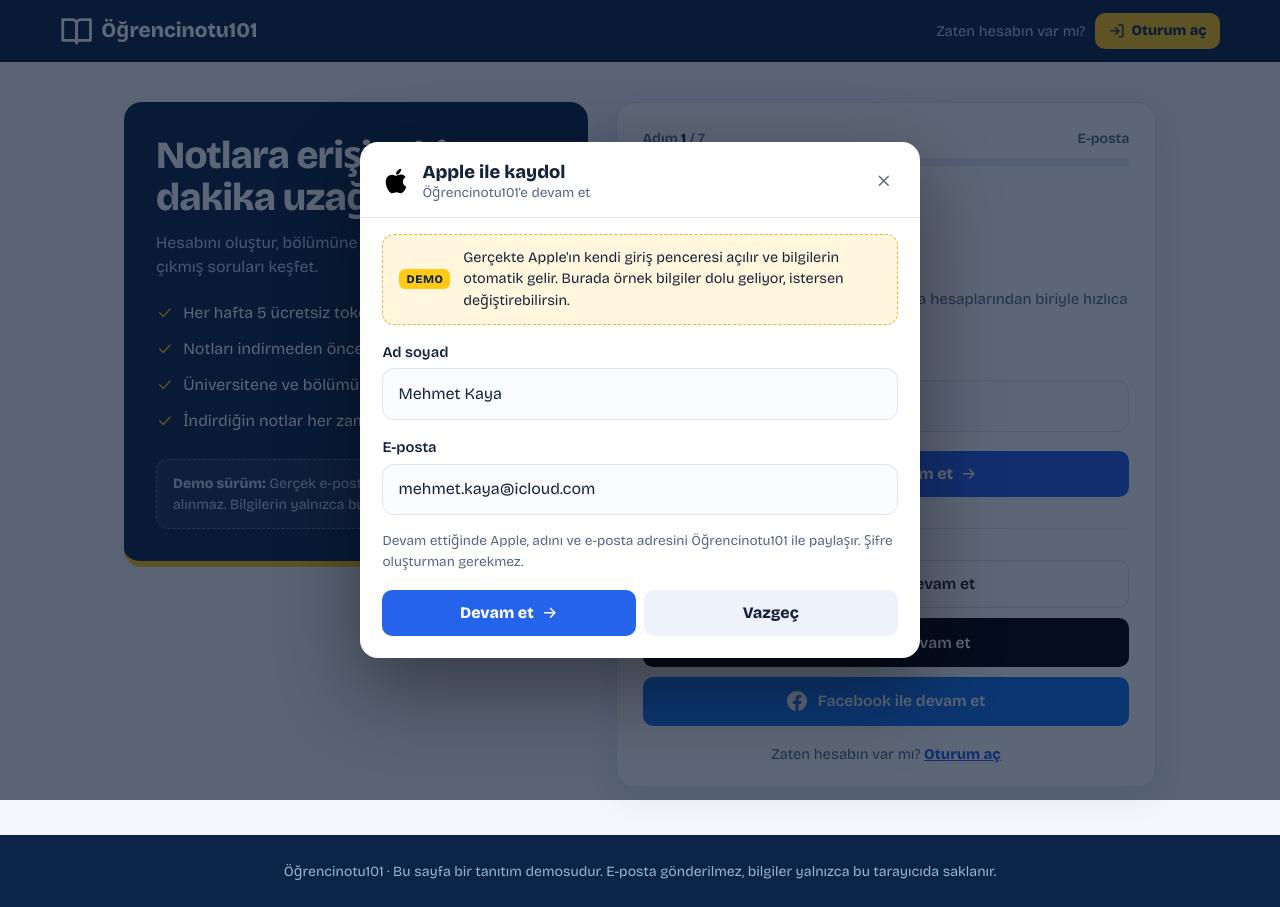
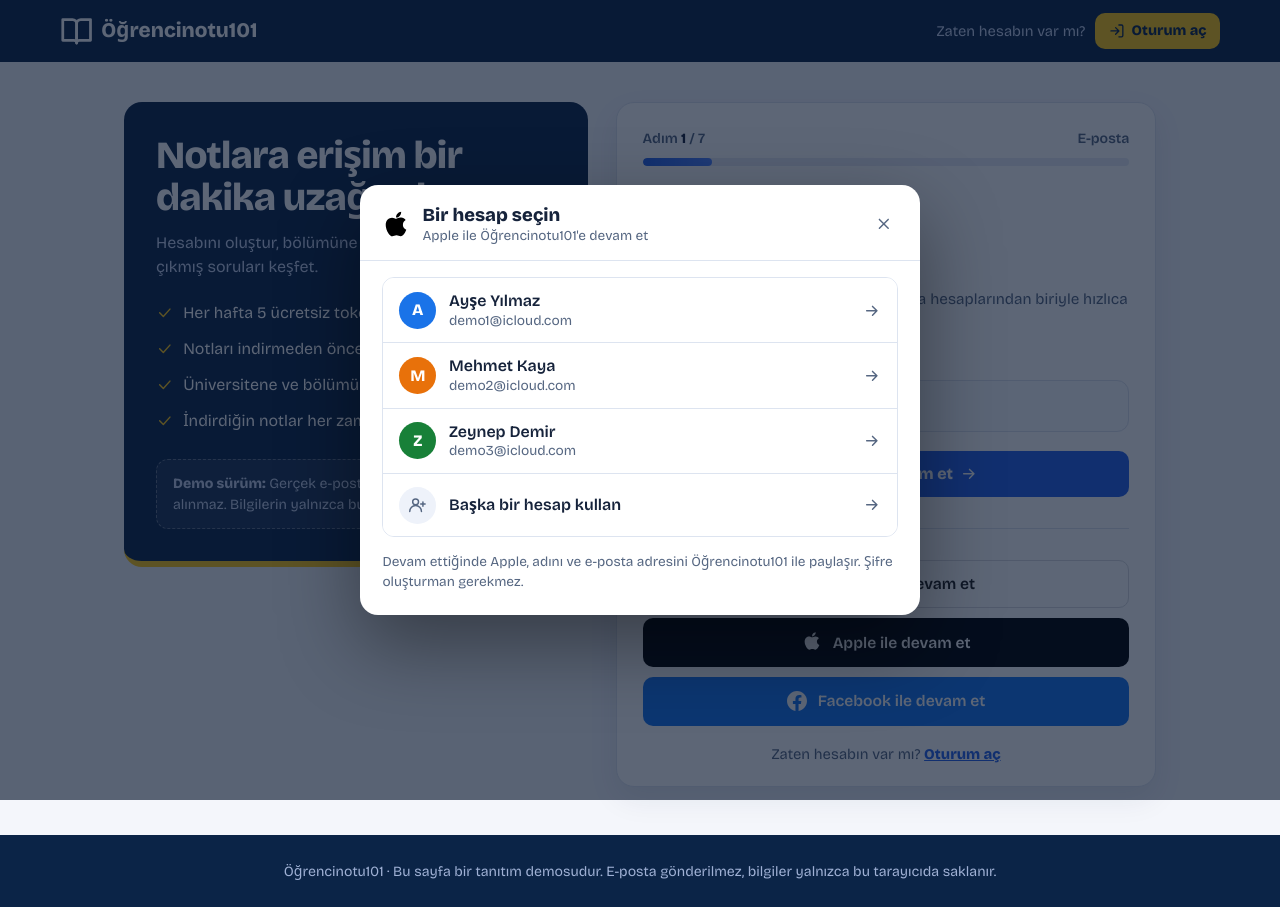
Before and after one commit to Hsynsnt29/Oyun-tasar-m-devi, a plain HTML site: page ogrencinotu101/register.html in a window 1280 px wide. Both pictures are taken after a click on the button "Apple ile devam et". Drawn offline with nearby package versions, Linux system fonts and the light colour scheme.

Commit message:
register.html: sosyal hesapta hesap seçme ekranı
- Google/Apple/Facebook için 3'er demo hesap (demo1-3@gmail.com, @icloud.com, @hotmail.com)
- 'Başka bir hesap kullan' ile kendi ad soyad ve e-postasını yazma (sadece kalıp kontrolü)
- Sağlayıcı penceresindeki DEMO açıklaması kaldırıldı (kod ekranındaki kaldı)

Co-Authored-By: Claude Opus 5.5 <noreply@anthropic.com>
Claude-Session: https://claude.ai/code/session_016DiizQrb1HSK2Xwh6gXLmv

```diff
--- a/ogrencinotu101/register.html
+++ b/ogrencinotu101/register.html
@@ -96,7 +96,18 @@ select.inp{appearance:none;background-image:linear-gradient(45deg,transparent 50
 .oa-head.apple .brand{color:#000} .oa-head.facebook .brand{color:#1877f2}
 .oa-head h2{font-size:1.15rem;line-height:1.25;flex:1}
 .oa-head small{display:block;color:var(--muted);font-weight:400;font-size:.85rem}
-.share{font-size:.85rem;color:var(--muted);margin-top:.3rem}
+.share{font-size:.85rem;color:var(--muted);margin-top:.9rem}
+.accts{list-style:none;display:grid;border:1px solid var(--line);border-radius:12px;overflow:hidden}
+.accts li+li{border-top:1px solid var(--line)}
+.acct{width:100%;display:flex;align-items:center;gap:.8rem;background:#fff;border:0;padding:.8rem 1rem;text-align:left;transition:background .15s}
+.acct:hover{background:#f4f7fc}
+.acct .av{width:2.3rem;height:2.3rem;border-radius:50%;display:grid;place-items:center;color:#fff;font-weight:700;flex:none}
+.acct .av.add{background:#eef2fa;color:var(--muted)}
+.acct .who{flex:1;min-width:0;display:grid;line-height:1.3}
+.acct .who b{font-weight:600}
+.acct .who small{color:var(--muted);font-size:.86rem;overflow:hidden;text-overflow:ellipsis;white-space:nowrap}
+.acct .chev{color:var(--muted)}
+.oa-ex{margin:1rem 1.4rem 0}
 
 /* Şifre */
 .pw{position:relative}
@@ -245,6 +256,7 @@ dialog::backdrop{background:rgba(7,20,45,.65)}
   <symbol id="b-google" viewBox="0 0 48 48"><path fill="#EA4335" d="M24 9.5c3.54 0 6.71 1.22 9.21 3.6l6.85-6.85C35.9 2.38 30.47 0 24 0 14.62 0 6.51 5.38 2.56 13.22l7.98 6.19C12.43 13.72 17.74 9.5 24 9.5z"/><path fill="#4285F4" d="M46.98 24.55c0-1.57-.15-3.09-.38-4.55H24v9.02h12.94c-.58 2.96-2.26 5.48-4.78 7.18l7.73 6c4.51-4.18 7.09-10.36 7.09-17.65z"/><path fill="#FBBC05" d="M10.53 28.59c-.48-1.45-.76-2.99-.76-4.59s.27-3.14.76-4.59l-7.98-6.19C.92 16.46 0 20.12 0 24c0 3.88.92 7.54 2.56 10.78l7.97-6.19z"/><path fill="#34A853" d="M24 48c6.48 0 11.93-2.13 15.89-5.81l-7.73-6c-2.15 1.45-4.92 2.3-8.16 2.3-6.26 0-11.57-4.22-13.47-9.91l-7.98 6.19C6.51 42.62 14.62 48 24 48z"/></symbol>
   <symbol id="b-apple" viewBox="0 0 384 512"><path fill="currentColor" d="M318.7 268.7c-.2-36.7 16.4-64.4 50-84.8-18.8-26.9-47.2-41.7-84.7-44.6-35.5-2.8-74.3 20.7-88.5 20.7-15 0-49.4-19.7-76.4-19.7C63.3 141.2 4 184.8 4 273.5q0 39.3 14.4 81.2c12.8 36.7 59 126.7 107.2 125.2 25.2-.6 43-17.9 75.8-17.9 31.8 0 48.3 17.9 76.4 17.9 48.6-.7 90.4-82.5 102.6-119.3-65.2-30.7-61.7-90-61.7-91.9zm-56.6-164.2c27.3-32.4 24.8-61.9 24-72.5-24.1 1.4-52 16.4-67.9 34.9-17.5 19.8-27.8 44.3-25.6 71.9 26.1 2 49.9-11.4 69.5-34.3z"/></symbol>
   <symbol id="b-facebook" viewBox="0 0 24 24"><path fill="currentColor" d="M24 12.073c0-6.627-5.373-12-12-12s-12 5.373-12 12c0 5.99 4.388 10.954 10.125 11.854v-8.385H7.078v-3.47h3.047V9.43c0-3.007 1.792-4.669 4.533-4.669 1.312 0 2.686.235 2.686.235v2.953H15.83c-1.491 0-1.956.925-1.956 1.874v2.25h3.328l-.532 3.47h-2.796v8.385C19.612 23.027 24 18.062 24 12.073z"/></symbol>
+  <symbol id="useradd" viewBox="0 0 24 24"><circle cx="9" cy="8" r="4"/><path d="M1 21a8 8 0 0 1 16 0M19 8v6M16 11h6"/></symbol>
   <symbol id="close" viewBox="0 0 24 24"><path d="M6 6l12 12M18 6 6 18"/></symbol>
 </svg>
 
@@ -475,27 +487,31 @@ dialog::backdrop{background:rgba(7,20,45,.65)}
 
 <!-- Sosyal hesapla kayıt penceresi (demo) -->
 <dialog id="oaDlg" aria-labelledby="oaTitle">
-  <div class="oa-head" id="oaHead"><svg class="brand" aria-hidden="true"><use id="oaLogo" href="#b-google"/></svg><h2 id="oaTitle">Google ile kaydol<small>Öğrencinotu101'e devam et</small></h2><button class="x" type="button" data-close aria-label="Kapat"><svg class="i"><use href="#close"/></svg></button></div>
-  <form class="db" id="oaForm" novalidate style="padding-top:1rem">
-    <div class="democode" style="margin-bottom:1rem"><span class="tag">DEMO</span><span style="flex:1;min-width:12em" id="oaNote"></span></div>
+  <div class="oa-head" id="oaHead"><svg class="brand" aria-hidden="true"><use id="oaLogo" href="#b-google"/></svg><h2 id="oaTitle">Bir hesap seçin<small id="oaSub">Öğrencinotu101'e devam etmek için</small></h2><button class="x" type="button" data-close aria-label="Kapat"><svg class="i"><use href="#close"/></svg></button></div>
+  <div class="exists oa-ex" id="oaExists" hidden>
+    <span>Bu e-postaya ait bir hesabımız zaten mevcut.</span>
+    <a class="btn btn-y sm" id="oaExistsLink" href="login.html"><svg class="i"><use href="#login"/></svg> Oturum aç</a>
+  </div>
+  <!-- Hesap seçme -->
+  <div class="db" id="oaPick" style="padding-top:1rem">
+    <ul class="accts" id="oaList"></ul>
+    <p class="share" id="oaShare"></p>
+  </div>
+  <!-- Başka bir hesap kullan -->
+  <form class="db" id="oaForm" novalidate hidden style="padding-top:1rem">
     <div class="field">
       <label for="oaName">Ad soyad</label>
-      <input class="inp" id="oaName" maxlength="60">
+      <input class="inp" id="oaName" autocomplete="name" placeholder="Örn. Ayşe Yılmaz" maxlength="60">
       <p class="err" id="oaNameErr" aria-live="polite"></p>
     </div>
     <div class="field">
       <label for="oaEmail">E-posta</label>
-      <input class="inp" id="oaEmail" type="email" maxlength="80">
+      <input class="inp" id="oaEmail" type="email" inputmode="email" autocomplete="email" maxlength="80">
       <p class="err" id="oaEmailErr" aria-live="polite"></p>
-      <div class="exists" id="oaExists" hidden>
-        <span>Bu e-postaya ait bir hesabımız zaten mevcut.</span>
-        <a class="btn btn-y sm" id="oaExistsLink" href="login.html"><svg class="i"><use href="#login"/></svg> Oturum aç</a>
-      </div>
     </div>
-    <p class="share" id="oaShare"></p>
     <div class="dfoot">
       <button type="submit" class="btn btn-b">Devam et <svg class="i"><use href="#right"/></svg></button>
-      <button type="button" class="btn btn-l" data-close>Vazgeç</button>
+      <button type="button" class="btn btn-l" id="oaBack"><svg class="i"><use href="#left"/></svg> Hesaplara dön</button>
     </div>
   </form>
 </dialog>
@@ -516,12 +532,14 @@ const USERS_KEY = 'ogrencinotu101_users';
 const FLOW_EMAIL  = ['email','pass','pass2','name','code','school','interests'];
 const FLOW_SOCIAL = ['email','code','school','interests'];
 const STEP_NAMES = {email:'E-posta', pass:'Şifre', pass2:'Şifre tekrar', name:'Ad soyad', code:'Doğrulama', school:'Okul bilgileri', interests:'İlgi alanları'};
-// Demo: sosyal hesap penceresinde örnek olarak dolu gelen bilgiler
+// Demo: her sağlayıcıda bu tarayıcıda oturum açık gibi görünen 3 hesap
+const DEMO_PEOPLE = [['Ayşe Yılmaz','#1a73e8'], ['Mehmet Kaya','#e8710a'], ['Zeynep Demir','#188038']];
 const PROVIDERS = {
-  google:   {label:'Google',   demo:['Ayşe Yılmaz', 'ayse.yilmaz@gmail.com']},
-  apple:    {label:'Apple',    demo:['Mehmet Kaya', 'mehmet.kaya@icloud.com']},
-  facebook: {label:'Facebook', demo:['Zeynep Demir','zeynep.demir@hotmail.com']}
+  google:   {label:'Google',   domain:'gmail.com'},
+  apple:    {label:'Apple',    domain:'icloud.com'},
+  facebook: {label:'Facebook', domain:'hotmail.com'}
 };
+const demoAccounts = p => DEMO_PEOPLE.map(([name, color], i) => ({name, color, email:`demo${i+1}@${PROVIDERS[p].domain}`}));
 const MAX_TRIES = 3, RESEND_SEC = 30, MAX_INTERESTS = 3;
 // Demo için önceden kayıtlı sayılan hesap ("zaten kayıtlı" uyarısını denemek için)
 const DEMO_EMAILS = ['demo@ogrencinotu101.com'];
@@ -958,43 +976,65 @@ $('#chips').addEventListener('click', e => {
    Gerçekte sağlayıcının kendi penceresi açılır, kullanıcı hesabını seçer ve
    ad soyad + e-posta siteye otomatik gelir. Şifre oluşturulmaz. */
 let oaProvider = null;
+function oaView(form){
+  $('#oaPick').hidden = form; $('#oaForm').hidden = !form; $('#oaExists').hidden = true;
+  $('#oaTitle').firstChild.nodeValue = form ? 'Başka bir hesap kullan' : 'Bir hesap seçin';
+  if(form){
+    ['oaName','oaEmail'].forEach(id => { $('#'+id).value = ''; $('#'+id).classList.remove('bad'); setErr(id+'Err',''); });
+    $('#oaEmail').placeholder = 'ornek@' + PROVIDERS[oaProvider].domain;
+    setTimeout(() => $('#oaName').focus(), 30);
+  } else setTimeout(() => $('#oaList .acct')?.focus(), 30);
+}
 $$('[data-provider]').forEach(b => b.addEventListener('click', () => {
   oaProvider = b.dataset.provider;
   const pr = PROVIDERS[oaProvider];
   $('#oaHead').className = 'oa-head ' + oaProvider;
   $('#oaLogo').setAttribute('href', '#b-' + oaProvider);
-  $('#oaTitle').firstChild.nodeValue = pr.label + ' ile kaydol';
-  $('#oaNote').textContent = `Gerçekte ${pr.label}'ın kendi giriş penceresi açılır ve bilgilerin otomatik gelir. Burada örnek bilgiler dolu geliyor, istersen değiştirebilirsin.`;
+  $('#oaSub').textContent = `${pr.label} ile Öğrencinotu101'e devam et`;
   $('#oaShare').textContent = `Devam ettiğinde ${pr.label}, adını ve e-posta adresini Öğrencinotu101 ile paylaşır. Şifre oluşturman gerekmez.`;
-  $('#oaName').value = pr.demo[0]; $('#oaEmail').value = pr.demo[1];
-  ['oaName','oaEmail'].forEach(id => { $('#'+id).classList.remove('bad'); setErr(id+'Err',''); });
-  $('#oaExists').hidden = true;
+  $('#oaList').innerHTML = demoAccounts(oaProvider).map((a, i) => `<li><button type="button" class="acct" data-acct="${i}">
+      <span class="av" style="background:${a.color}">${esc(a.name[0])}</span>
+      <span class="who"><b>${esc(a.name)}</b><small>${esc(a.email)}</small></span>
+      <svg class="i chev"><use href="#right"/></svg></button></li>`).join('') +
+    `<li><button type="button" class="acct" data-acct="other"><span class="av add"><svg class="i"><use href="#useradd"/></svg></span>
+      <span class="who"><b>Başka bir hesap kullan</b></span><svg class="i chev"><use href="#right"/></svg></button></li>`;
+  oaView(false);
   $('#oaDlg').showModal();
 }));
+$('#oaList').addEventListener('click', e => {
+  const b = e.target.closest('[data-acct]'); if(!b) return;
+  if(b.dataset.acct === 'other') return oaView(true);
+  const a = demoAccounts(oaProvider)[+b.dataset.acct];
+  socialDone(a.name, a.email);
+});
+$('#oaBack').addEventListener('click', () => oaView(false));
 ['oaName','oaEmail'].forEach(id => $('#'+id).addEventListener('input', () => {
-  $('#'+id).classList.remove('bad'); setErr(id+'Err',''); if(id === 'oaEmail') $('#oaExists').hidden = true;
+  $('#'+id).classList.remove('bad'); setErr(id+'Err',''); $('#oaExists').hidden = true;
 }));
 $('#oaForm').addEventListener('submit', e => {
   e.preventDefault();
   const n = cleanName($('#oaName').value), m = $('#oaEmail').value.trim().toLowerCase();
-  const nErr = nameError(n), mErr = emailError(m);
+  const nErr = nameError(n), mErr = emailError(m);   // sadece kalıp kontrolü: ornek@alanadi.com
   setErr('oaNameErr', nErr); $('#oaName').classList.toggle('bad', !!nErr);
   setErr('oaEmailErr', mErr); $('#oaEmail').classList.toggle('bad', !!mErr);
+  if(nErr || mErr){ shake($('#oaForm')); $('#oaForm .bad').focus(); return; }
+  socialDone(n, m);
+});
+// Bilgiler sağlayıcıdan geldi: e-posta, şifre ve ad soyad adımları atlanır
+function socialDone(name, email){
   $('#oaExists').hidden = true;
-  if(nErr || mErr){ shake($('#oaForm')); ($('#oaForm .bad')).focus(); return; }
-  if(emailExists(m)){
-    $('#oaEmail').classList.add('bad');
-    $('#oaExistsLink').href = 'login.html?email=' + encodeURIComponent(m);
+  if(emailExists(email)){
+    $('#oaExistsLink').href = 'login.html?email=' + encodeURIComponent(email);
+    $('#oaExists').firstElementChild.textContent = `${email} adresine ait bir hesabımız zaten mevcut.`;
     $('#oaExists').hidden = false; shake($('#oaExists')); return;
   }
-  // Bilgiler sağlayıcıdan geldi: e-posta, şifre ve ad soyad adımları atlanır
-  D.name = n; D.email = m; D.pass = null; D.provider = oaProvider;
-  $('#email').value = m; $('#name').value = n;
+  D.name = name; D.email = email; D.pass = null; D.provider = oaProvider;
+  $('#email').value = email; $('#name').value = name;
   $('#oaDlg').close();
   flow = FLOW_SOCIAL; idx = 0;
   toast(`${PROVIDERS[oaProvider].label} hesabından bilgilerin alındı.`);
   go(1);
-});
+}
 $('#oaDlg').addEventListener('click', e => { if(e.target === e.currentTarget) e.currentTarget.close(); });
 
 /* ---------- Kaydı tamamla ---------- */
```
